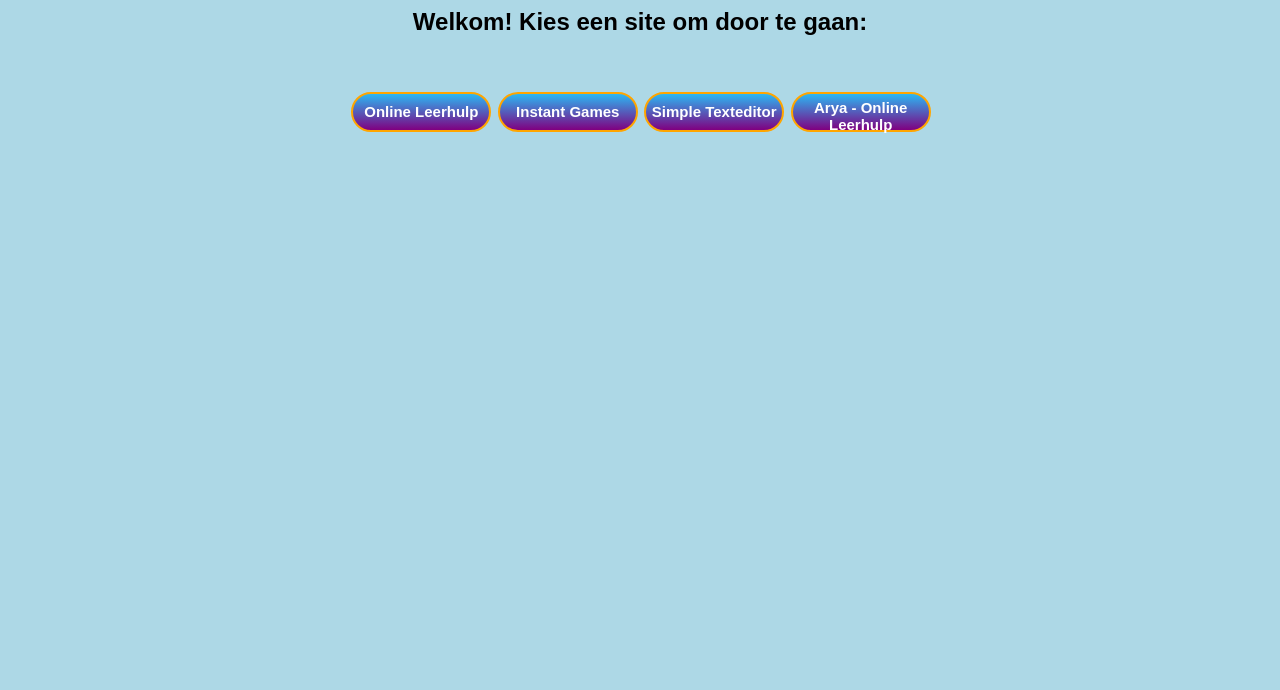
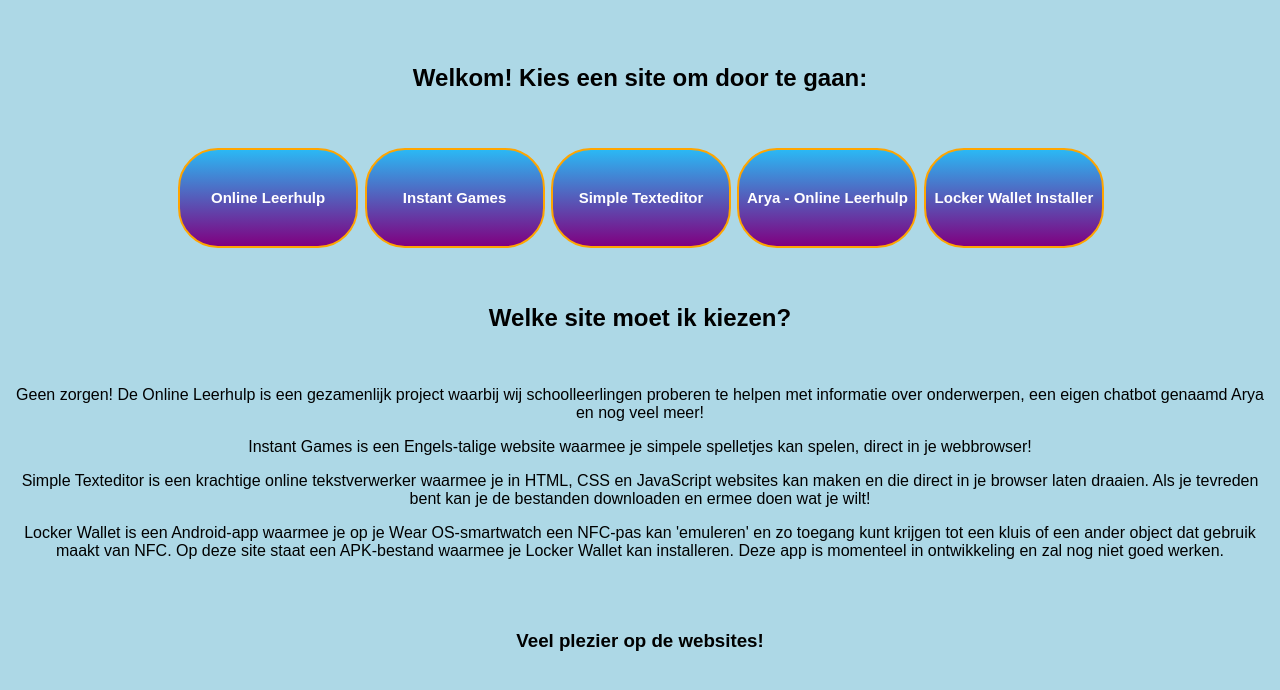
Before and after one commit to RyanvanderHaak/ryanvanderhaak.github.io, a plain HTML site: page index.html in a window 1280 px wide. Drawn offline with Linux system fonts and the light colour scheme.

Commit message:
Visual update and support for Locker Wallet
Added a better style and support for Locker Wallet

```diff
--- a/index.html
+++ b/index.html
@@ -1,6 +1,6 @@
 <html>
 <head>
-  <title>Alle GitHub-sites van Ryan. Kies een site!</title>
+  <title>Kies een site om door te gaan</title>
   <link rel="icon" href="https://ryanvanderhaak.github.io/Online-Leerhulp/LogoArya.jpg">
   <meta name="author" content="Ryan van der Haak">
   <meta name="keywords" content="Ryan, Ryan van der Haak, alle sites, websites, Online, Leerhulp, Online Leerhulp, Help, AI, Chatbot, Arya, Instant Games, Simple Texteditor, Tools, Bibliotheek">
@@ -14,10 +14,10 @@ body {
 button {
   background-image: linear-gradient(rgb(43, 184, 244), purple);
   color: white;
-  height: 40px;
-  width: 140px;
+  height: 100px;
+  width: 180px;
   border-color: orange;
-  border-radius: 50px;
+  border-radius: 40px;
   border-style: solid;
   cursor: pointer;
   border-width: 2.50px;
@@ -50,6 +50,8 @@ button {
   </head>
 
   <body>
+    <br>
+    <br>
     <h2>Welkom! Kies een site om door te gaan:</h2>
     <br>
     <br>
@@ -57,5 +59,18 @@ button {
     <button onclick="window.location.href = 'https://ryanvanderhaak.github.io/Instant-Games/Home.html';">Instant Games</button>
     <button onclick="window.location.href = 'https://ryanvanderhaak.github.io/Simple-Texteditor/index.html';">Simple Texteditor</button>
     <button onclick="window.location.href = 'https://ryanvanderhaak.github.io/Online-Leerhulp/Arya.html';">Arya - Online Leerhulp</button>
+    <button onclick="window.location.href = 'https://ryanvanderhaak.github.io/LockerWallet/index.html';">Locker Wallet Installer</button>
+    <br>
+    <br>
+    <br>
+    <h2>Welke site moet ik kiezen?</h2>
+    <br>
+    <p>Geen zorgen! De Online Leerhulp is een gezamenlijk project waarbij wij schoolleerlingen proberen te helpen met informatie over onderwerpen, een eigen chatbot genaamd Arya en nog veel meer!</p>
+    <p>Instant Games is een Engels-talige website waarmee je simpele spelletjes kan spelen, direct in je webbrowser!</p>
+    <p>Simple Texteditor is een krachtige online tekstverwerker waarmee je in HTML, CSS en JavaScript websites kan maken en die direct in je browser laten draaien. Als je tevreden bent kan je de bestanden downloaden en ermee doen wat je wilt!</p>
+    <p>Locker Wallet is een Android-app waarmee je op je Wear OS-smartwatch een NFC-pas kan 'emuleren' en zo toegang kunt krijgen tot een kluis of een ander object dat gebruik maakt van NFC. Op deze site staat een APK-bestand waarmee je Locker Wallet kan installeren. Deze app is momenteel in ontwikkeling en zal nog niet goed werken.</p>
+    <br>
+    <br>
+    <h3>Veel plezier op de websites!</h3>
   </body>
 </html>
```
